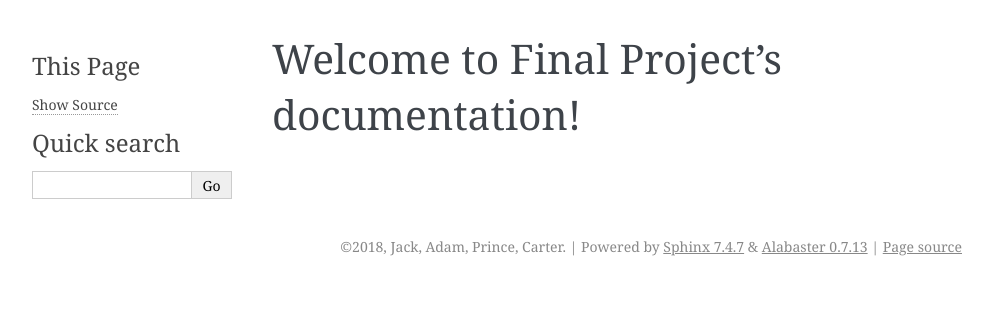
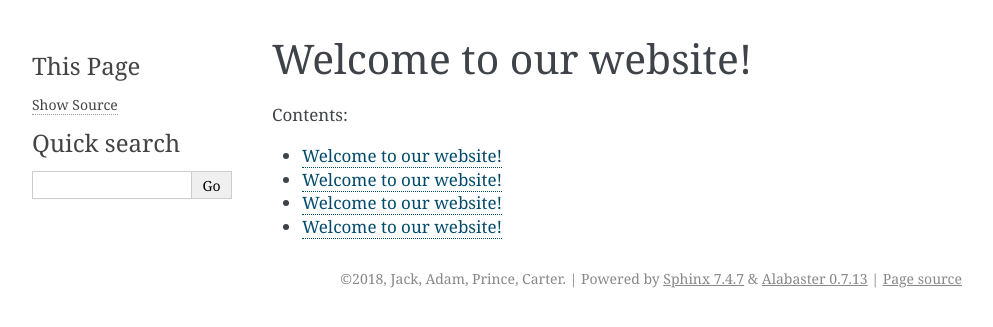
Before and after one commit to jarndt4/sports_final_project, a Sphinx documentation site: the page built from source/index.rst, in a window 1280 px wide. Shown: the top 327 px of the page, without its empty margins (148-1141 px from the left). Built offline with Sphinx 7.4.7, drawn with Linux system fonts in a browser that asks for light colours.

Commit message:
fixed indexes for each page

```diff
--- a/source/baseball/index.rst
+++ b/source/baseball/index.rst
@@ -0,0 +1,2 @@
+Welcome to our website!
+=======================
--- a/source/basketball/index.rst
+++ b/source/basketball/index.rst
@@ -0,0 +1,2 @@
+Welcome to our website!
+=======================
--- a/source/football/index.rst
+++ b/source/football/index.rst
@@ -0,0 +1,2 @@
+Welcome to our website!
+=======================
--- a/source/index.rst
+++ b/source/index.rst
@@ -3,8 +3,8 @@
    You can adapt this file completely to your liking, but it should at least
    contain the root `toctree` directive.
 
-Welcome to Final Project's documentation!
-=========================================
+Welcome to our website!
+=======================
 
 .. toctree::
    :maxdepth: 2
--- a/source/soccer/index.rst
+++ b/source/soccer/index.rst
@@ -0,0 +1,2 @@
+Welcome to our website!
+=======================
```
